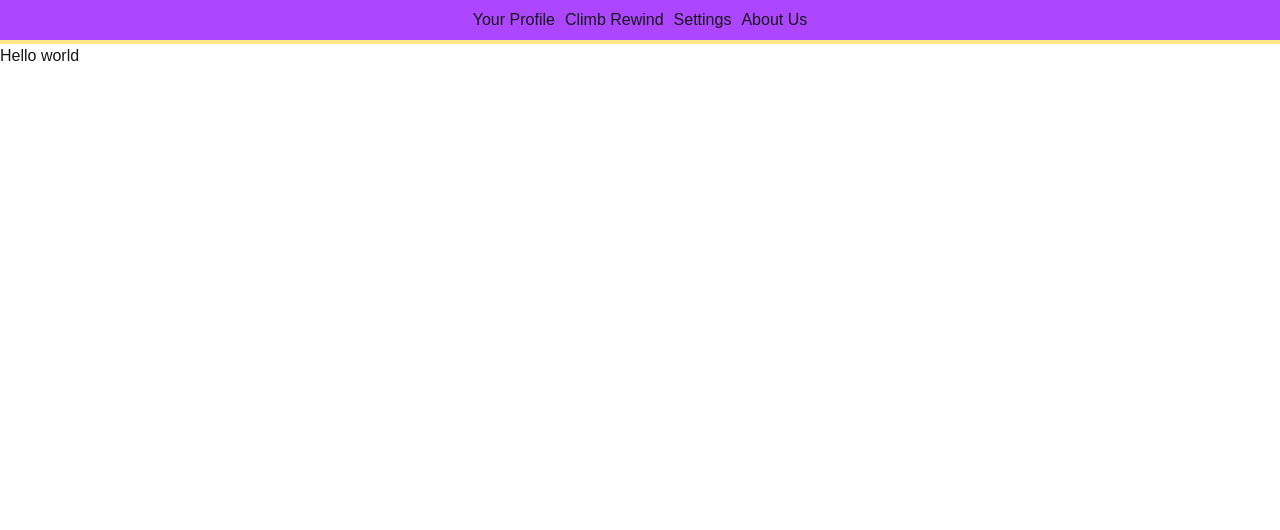
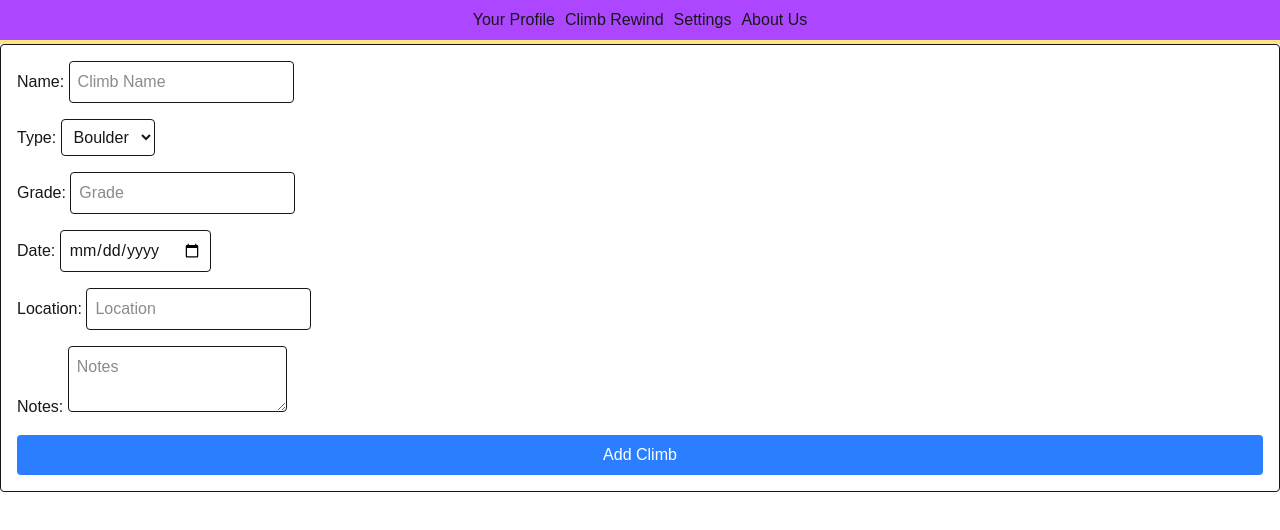
Before and after one commit to BlaiseGD/Climb-Logger, a Next.js app: page / in a window 1280 px wide. Shown: the top 530 px of the page. Built offline with nearby package versions, Linux system fonts and the light colour scheme.

Commit message:
added climb form to home page

```diff
--- a/src/app/page.tsx
+++ b/src/app/page.tsx
@@ -1,3 +1,4 @@
+import MakeClimb from "@/components/makeClimb";
 import Navbar from "@/components/navbar/index"
 
 export default function Home() {
@@ -5,7 +6,7 @@ export default function Home() {
     <div>
       <main>
         <Navbar/>
-        <h1>Hello world</h1>
+        <MakeClimb/>
       </main>
     </div>
   );
```
